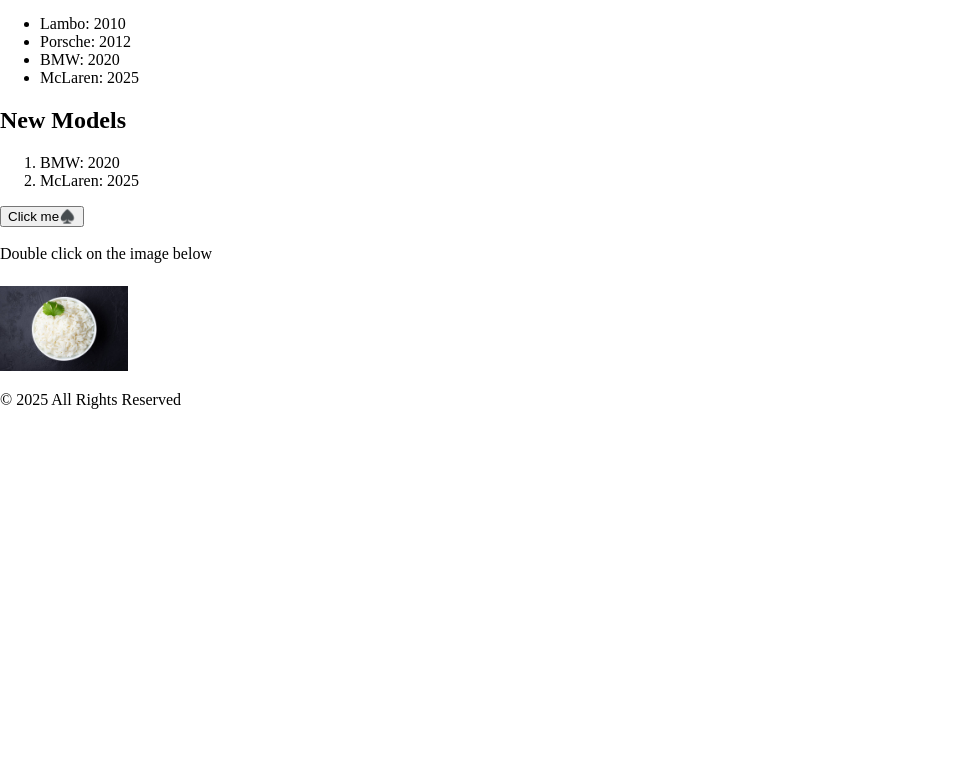
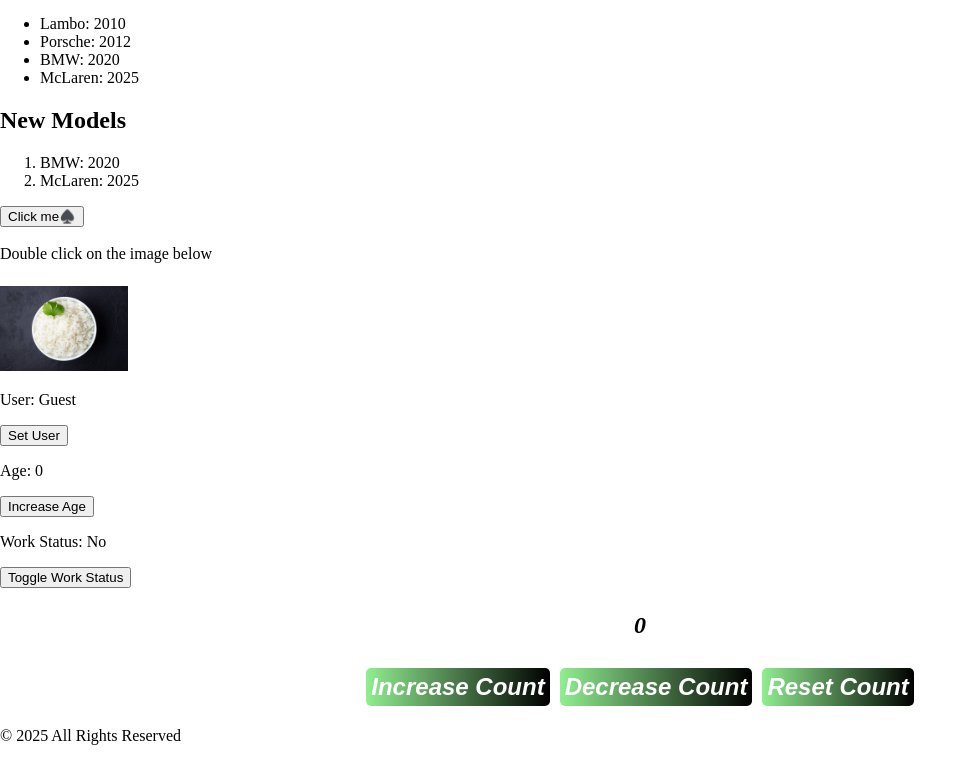
Before and after one commit to belalrahimicodes/React, a React (Vite) app in the folder react-app/: page / in a window 1280 px wide. Shown: the part 740-1501 px from the top of the page, without its empty margins (0-977 px from the left). Before the commit the page ends 1165 px from the top, so only its background shows below. Built offline with nearby package versions, Linux system fonts and the light colour scheme.

Commit message:
two components with useState

```diff
--- a/react-app/src/App.jsx
+++ b/react-app/src/App.jsx
@@ -9,7 +9,8 @@ import Greeting from "./Greeting";
 import List from "./List";
 import ClickEvents from "./ClickEvents";
 import ClickEvents2 from "./ClickEvents2";
-
+import UzeState from "./UzeState";
+import Counter from "./Counter";
 
 function App() {
 
@@ -27,6 +28,8 @@ function App() {
       <List />
       <ClickEvents />
       <ClickEvents2 />
+      <UzeState />
+      <Counter />
       <Footer />
     </>
   );
--- /dev/null
+++ b/react-app/src/Counter.jsx
@@ -0,0 +1,32 @@
+import React, {useState} from "react";
+
+function Counter(){
+
+    const [count, setCount] = useState(0);
+
+    const increaseCount = () =>{
+        setCount(count + 1);
+    }
+
+    const decreaseCount = () =>{
+        setCount(count - 1);
+    }
+
+    const resetCount = () =>{
+        setCount(0);
+    }
+
+    return(
+        <div className="count">
+            <div className="count-text">
+                <p>{count}</p>
+            </div>
+            <button onClick={increaseCount}>Increase Count</button>
+            <button onClick={decreaseCount}>Decrease Count</button>
+            <button onClick={resetCount}>Reset Count</button>
+        </div>
+    );
+
+}
+
+export default Counter
--- /dev/null
+++ b/react-app/src/UzeState.jsx
@@ -0,0 +1,37 @@
+import React, {useState} from 'react';
+
+function UzeState(){
+
+    const [user, setUser] = useState("Guest");
+
+    const changeName = () =>{
+        setUser("Alex");
+    }
+
+    const [age, setAge] = useState(0);
+
+    const increaseAge = () =>{
+        setAge(age + 1);
+    }
+
+    const [isWorking, setIsWorking] = useState(false);
+
+    const toggleWorkStatus = () =>{
+        setIsWorking(!isWorking);
+    }
+
+    return(
+        <>
+            <p>User: {user}</p>
+            <button onClick={changeName}>Set User</button>
+
+            <p>Age: {age}</p>
+            <button onClick={increaseAge}>Increase Age</button>
+
+            <p>Work Status: {isWorking ? "Yes" : "No"}</p>
+            <button onClick={toggleWorkStatus}>Toggle Work Status</button>
+        </>
+    );
+}
+
+export default UzeState
--- a/react-app/src/index.css
+++ b/react-app/src/index.css
@@ -26,3 +26,22 @@ nav ul{
   margin: 10px;
   padding: 5px;
 }
+.count{
+  text-align: center;
+}
+.count button{
+  padding: 5px;
+  margin: 5px;
+  border: none;
+  border-radius: 5px;
+  color: white;
+  background: linear-gradient(to right, lightgreen, black);
+  font-size: 1.5rem;
+  font-style: italic;
+  font-weight: bold;
+}
+.count-text{
+  font-size: 1.5rem;
+  font-style: italic;
+  font-weight: bold;
+}
```
